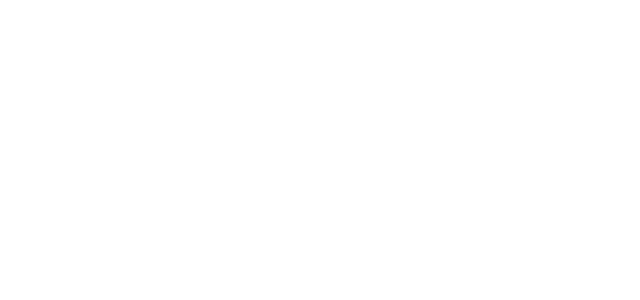
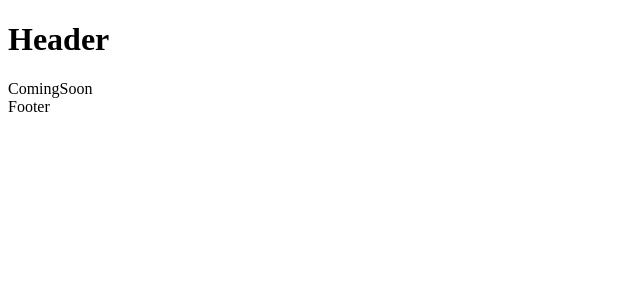
Before and after one commit to kindaijouji/jouji-website, a React (Create React App) app: page /coming-soon in a window 1280 px wide. Shown: the top 300 px of the page, without its empty margins (0-640 px from the left). Built offline with nearby package versions, Linux system fonts and the light colour scheme.

Commit message:
webサイトのひな形作成

```diff
--- /dev/null
+++ b/src/About.js
@@ -0,0 +1,9 @@
+import React from 'react'
+
+function About() {
+    return (
+        <div>About</div>
+    )
+}
+
+export default About
--- a/src/App.js
+++ b/src/App.js
@@ -1,10 +1,26 @@
 
+import { BrowserRouter as Router, Routes, Route } from "react-router-dom";
+import Header from "./Header";
+import Footer from "./Footer";
+import Home from "./Home";
+import About from "./About";
+import QABox from "./QABox";
+import KdixFes from "./KdixFes";
+import ComingSoon from "./ComingSoon";
 
 function App() {
   return (
-    <div>
-
-    </div>
+    <Router>
+      <Header />
+      <Routes>
+        <Route path="/" element={<Home />} />
+        <Route path="/about" element={<About />} />
+        <Route path="/qaboox" element={<QABox />} />
+        <Route path="/kdixfes" element={<KdixFes />} />
+        <Route path="/coming-soon" element={<ComingSoon />} />
+      </Routes>
+      <Footer />
+    </Router>
   );
 }
 
--- /dev/null
+++ b/src/ComingSoon.js
@@ -0,0 +1,9 @@
+import React from 'react'
+
+function ComingSoon() {
+    return (
+        <div>ComingSoon</div>
+    )
+}
+
+export default ComingSoon
--- /dev/null
+++ b/src/Footer.js
@@ -0,0 +1,9 @@
+import React from 'react'
+
+function Footer() {
+    return (
+        <div>Footer</div>
+    )
+}
+
+export default Footer
--- /dev/null
+++ b/src/Header.js
@@ -0,0 +1,13 @@
+import React from 'react'
+import Navigation from './Navigation'
+
+function Header() {
+    return (
+        <div>
+            <h1>Header</h1>
+            <Navigation />
+        </div>
+    )
+}
+
+export default Header
--- /dev/null
+++ b/src/Home.js
@@ -0,0 +1,9 @@
+import React from 'react'
+
+function Home() {
+    return (
+        <div>Home</div>
+    )
+}
+
+export default Home
--- /dev/null
+++ b/src/KdixFes.js
@@ -0,0 +1,9 @@
+import React from 'react'
+
+function KdixFes() {
+    return (
+        <div>KdixFes</div>
+    )
+}
+
+export default KdixFes
--- /dev/null
+++ b/src/Navigation.js
@@ -0,0 +1,10 @@
+import React from 'react'
+
+function Navigation() {
+    return (
+        <div></div>
+
+    )
+}
+
+export default Navigation
--- /dev/null
+++ b/src/QABox.js
@@ -0,0 +1,9 @@
+import React from 'react'
+
+function QABox() {
+    return (
+        <div>QABox</div>
+    )
+}
+
+export default QABox
--- a/src/index.js
+++ b/src/index.js
@@ -1,6 +1,7 @@
 import React from 'react';
 import ReactDOM from 'react-dom/client';
 import App from './App';
+
 
 const root = ReactDOM.createRoot(document.getElementById('root'));
 root.render(
```
